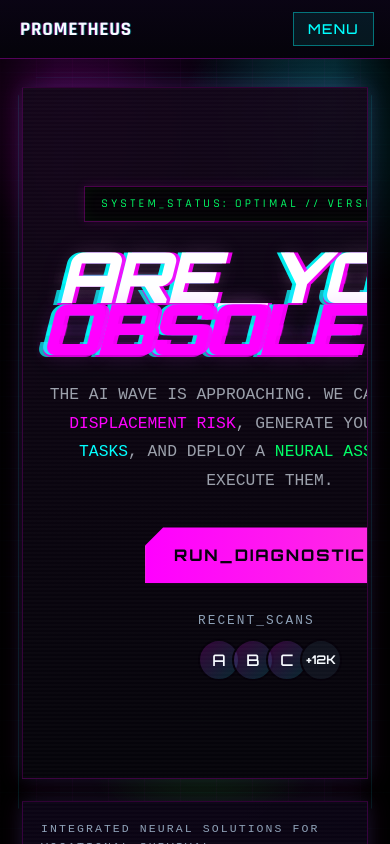
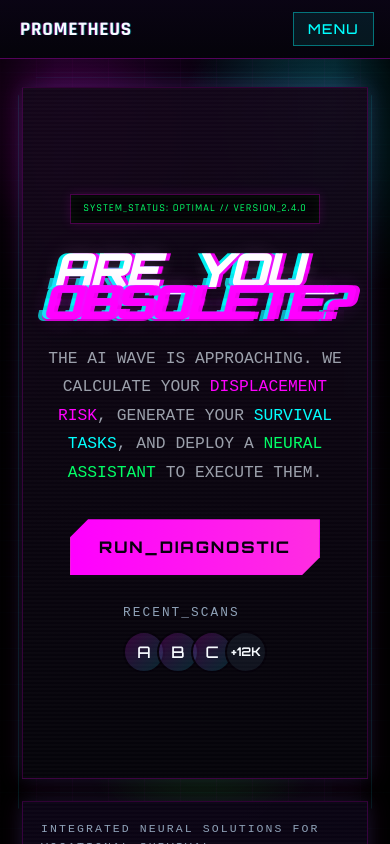
Before and after one commit to Areeb8792/ai-career-copilot, a React (Create React App) app in the folder client/: page /dashboard in a window 390 px wide. Built offline with nearby package versions, Linux system fonts and the light colour scheme; no server answers; sample sign-in values are in the browser's storage.

Commit message:
optimised website for mobile use again

```diff
--- a/client/src/pages/dashboard.css
+++ b/client/src/pages/dashboard.css
@@ -76,6 +76,7 @@
 .cyber-home-badge {
   display: inline-flex;
   align-items: center;
+  justify-content: center;
   padding: 8px 16px;
   margin-bottom: 26px;
   border: 1px solid rgba(255, 0, 255, 0.28);
@@ -85,6 +86,9 @@
   font-size: 0.74rem;
   letter-spacing: 0.28em;
   text-transform: uppercase;
+  text-align: center;
+  max-width: 100%;
+  line-height: 1.5;
   box-shadow:
     0 0 12px rgba(255, 0, 255, 0.12),
     inset 0 0 14px rgba(0, 255, 0, 0.06);
@@ -109,6 +113,7 @@
     0 0 18px rgba(255, 255, 255, 0.12),
     0 0 34px rgba(255, 0, 255, 0.08);
   transform: skewX(-12deg);
+  word-break: break-word;
 }
 
 .glitch-line.accent {
@@ -424,7 +429,7 @@
 .section-code {
   color: rgba(255, 255, 255, 0.12);
   font-family: "VT323", monospace;
-  font-size: 4rem;
+  font-size: clamp(2rem, 8vw, 4rem);
   line-height: 1;
 }
 
@@ -767,6 +772,16 @@
   }
 
   .cyber-home-title {
-    font-size: clamp(3rem, 18vw, 5rem);
+    font-size: clamp(2.4rem, 12vw, 3.8rem);
+  }
+
+  .cyber-home-badge {
+    letter-spacing: 0.1em;
+    font-size: 0.65rem;
+    padding: 6px 12px;
+  }
+
+  .feature-card h3 {
+    font-size: clamp(1.4rem, 6vw, 1.8rem);
   }
 }
--- a/client/src/pages/theme.css
+++ b/client/src/pages/theme.css
@@ -701,6 +701,7 @@
   .cyber-main {
     flex: 1;
     overflow-y: auto;
+    overflow-x: hidden;
     padding: 16px;
     height: calc(100vh - 55px);
   }
```
